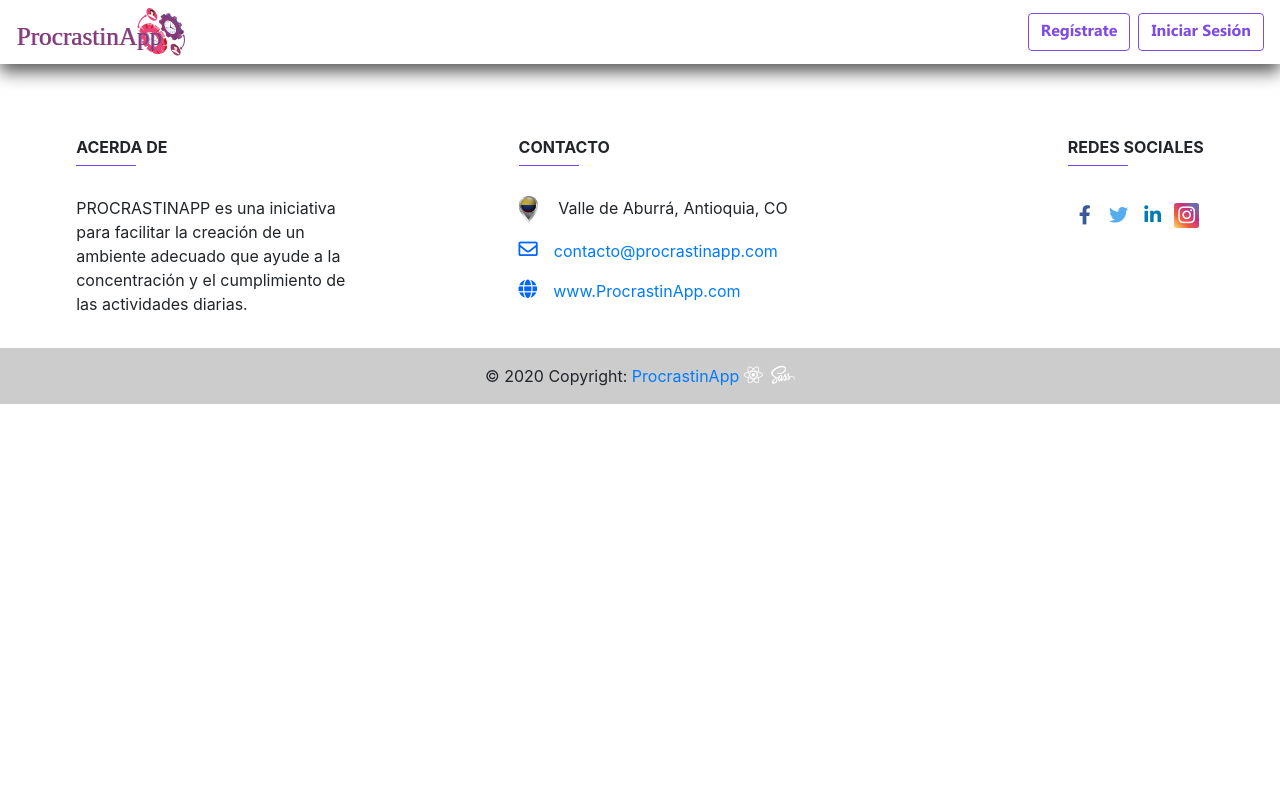
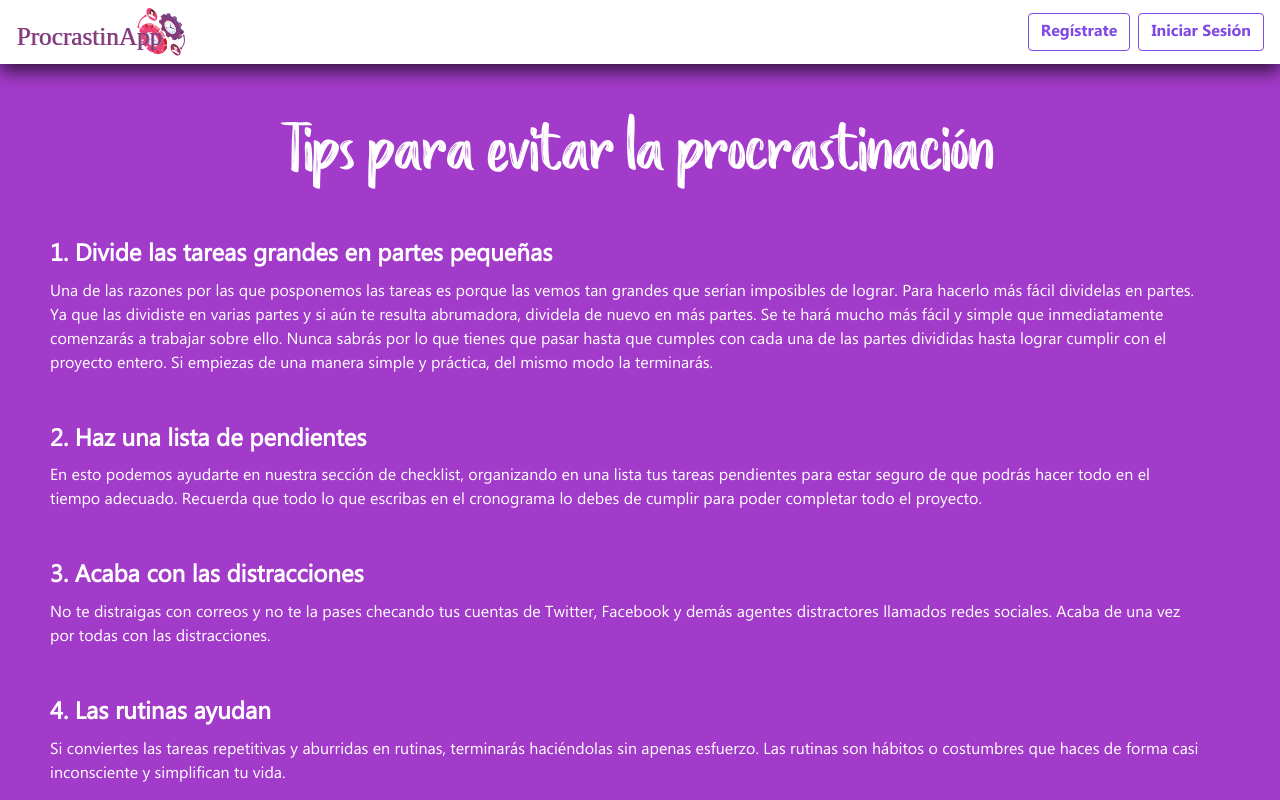
Before and after one commit to mhsantosp/ProcrastinApp, a React (Create React App) app: page /MasInformacion in a window 1280 px wide. Shown: the top 800 px of the page. Built offline with nearby package versions, Linux system fonts and the light colour scheme.

Commit message:
Sección información actualizada

```diff
--- a/src/App.js
+++ b/src/App.js
@@ -14,6 +14,7 @@
 import SectionTecPomodoro from "./components/contents/sectionTecPomodoro/SectionTecPomodoro";
 import SectionMusic from "./components/contents/sectionMusic/SectionMusic";
 import SectionPodcasts from "./components/contents/sectionPodcasts/SectionPodcasts";
+import SectionMoreInfo from "./components/contents/sectionMoreInfo/SectionMoreInfo";
 
 export default class Layout extends Component {
   render() {
@@ -33,6 +34,7 @@
               <Route exact path="/TecnicaPomodoro" component={SectionTecPomodoro} />
               <Route exact path="/Musica" component={SectionMusic} />
               <Route exact path="/Podcasts" component={SectionPodcasts} />
+              <Route exact path="/MasInformacion" component={SectionMoreInfo} />
             </Switch>
           </main>
           <Footer />
--- a/src/components/contents/sass/sectionChecklist.scss
+++ b/src/components/contents/sass/sectionChecklist.scss
@@ -86,8 +86,8 @@
 }
 
 .checklistCharacter {
-  // margin-top: 50px;
-  // margin-left: 225px;
+  margin-left: 215px;
+  margin-top: 30px;
   width: 200px;
   height: 500px;
 }
--- /dev/null
+++ b/src/components/contents/sass/sectionMoreInfo.scss
@@ -0,0 +1,25 @@
+.sectionMoreInfo{
+    background-color: $sombras;
+    .titleMoreInfo{
+        color: white;
+        font-family: LoveStory;
+        font-size: 4em;
+        text-align: center;
+        margin-top: 50px;
+    }
+    .tipTitle{
+        font-family: MicrosoftTL;
+        font-weight: bold;
+        color: white;
+        font-size: 1.5em;
+        margin: 50px 50px 0px 50px;
+    }
+    .tipInfo{
+        color: white;
+        font-size: 1em;
+        text-align: left;
+        width: 90%;
+        font-family: MicrosoftTL;
+        margin: 10px 50px;
+    }
+}
--- a/src/components/contents/sass/styles.scss
+++ b/src/components/contents/sass/styles.scss
@@ -6,6 +6,7 @@
 @import "./welcomeView.scss";
 @import "./sectionChecklist.scss";
 @import "./secTecPomodoro.scss";
+@import "./sectionMoreInfo.scss";
 
 @import url("https://fonts.googleapis.com/css2?family=Noto+Sans+KR:wght@100&display=swap");
 
--- a/src/components/contents/section-1/WelcomeView.jsx
+++ b/src/components/contents/section-1/WelcomeView.jsx
@@ -24,7 +24,10 @@
                         </div>
                         <div className="col">
                             <p className="p-WV text-center">Te damos información sobre la procrastinación</p>
-                            <button className="mt-3 button-WV">Más Información</button>
+                            <Link to="/MasInformacion">
+                                <button className="mt-3 button-WV">Más Información</button>
+                            </Link>
+
                         </div>
 
                     </div>
--- a/src/components/contents/sectionChecklist/ButtonNewTask.jsx
+++ b/src/components/contents/sectionChecklist/ButtonNewTask.jsx
@@ -5,7 +5,10 @@
 
 export default function ButtonsChecklist() {
 
-  const db = 'https://api-fake-procrastin-app.vercel.app/users'
+  const db = `https://api-fake-procrastin-app.vercel.app/users`
+
+  let keys = Object.entries(db).length;
+  console.log('Keys', keys)
 
   const [isModalNewOpen, setIsModalNewOpen] = useState(false)
 
@@ -53,7 +56,7 @@
               className="btn-close col"
               data-bs-dismiss="modal"
               aria-label="Close"
-              onClick={() => setIsModalNewOpen(false)}>X</button>
+              onClick={() => setIsModalNewOpen(false)}></button>
           </div>
         </ModalHeader>
         <ModalBody>
--- a/src/components/contents/sectionChecklist/ButtonsEditDelete.jsx
+++ b/src/components/contents/sectionChecklist/ButtonsEditDelete.jsx
@@ -41,7 +41,7 @@
               className="btn-close col"
               data-bs-dismiss="modal"
               aria-label="Close"
-              onClick={() => setIsModalDeleteOpen(false)}>X</button>
+              onClick={() => setIsModalDeleteOpen(false)}></button>
           </div>
         </ModalHeader>
         <ModalBody>
@@ -68,7 +68,7 @@
               className="btn-close col"
               data-bs-dismiss="modal"
               aria-label="Close"
-              onClick={() => setIsModalEditOpen(false)}>X</button>
+              onClick={() => setIsModalEditOpen(false)}></button>
           </div>
         </ModalHeader>
         <ModalBody>
--- /dev/null
+++ b/src/components/contents/sectionMoreInfo/SectionMoreInfo.jsx
@@ -0,0 +1,31 @@
+import React from 'react';
+
+
+export default function SectionMoreInfo() {
+    return (
+        <section className="sectionMoreInfo">
+            <h1 className="titleMoreInfo">Tips para evitar la procrastinación</h1>
+
+            <h3 className="tipTitle">1.	Divide las tareas grandes en partes pequeñas</h3>
+            <p className="tipInfo">Una de las razones por las que posponemos las tareas es porque las vemos tan grandes que serían imposibles de lograr. Para hacerlo más fácil dividelas en partes. Ya que las dividiste en varias partes y si aún te resulta abrumadora, dividela de nuevo en más partes. Se te hará mucho más fácil y simple que inmediatamente comenzarás a trabajar sobre ello. Nunca sabrás por lo que tienes que pasar hasta que cumples con cada una de las partes divididas hasta lograr cumplir con el proyecto entero. Si empiezas de una manera simple y práctica, del mismo modo la terminarás.</p>
+
+            <h3 className="tipTitle">2. Haz una lista de pendientes</h3>
+            <p className="tipInfo">En esto podemos ayudarte en nuestra sección de checklist, organizando en una lista tus tareas pendientes para estar seguro de que podrás hacer todo en el tiempo adecuado. Recuerda que todo lo que escribas en el cronograma lo debes de cumplir para poder completar todo el proyecto.</p>
+
+            <h3 className="tipTitle">3. Acaba con las distracciones</h3>
+            <p className="tipInfo">No te distraigas con correos y no te la pases checando tus cuentas de Twitter, Facebook y demás agentes distractores llamados redes sociales. Acaba de una vez por todas con las distracciones.</p>
+
+            <h3 className="tipTitle">4. Las rutinas ayudan</h3>
+            <p className="tipInfo">Si conviertes las tareas repetitivas y aburridas en rutinas, terminarás haciéndolas sin apenas esfuerzo. Las rutinas son hábitos o costumbres que haces de forma casi inconsciente y simplifican tu vida.</p>
+
+            <h3 className="tipTitle">5. Gesiona tu energia, no tu tiempo</h3>
+            <p className="tipInfo">Es importante que trabajes en tus mejores momentos. Si estás agotado o de mal humor, tus probabilidades de procrastinar aumentan considerablemente. Para tener una mejor actitud, descansa lo suficiente, controla tu nutrición y haz ejercicio.</p>
+
+            <h3 className="tipTitle">6. Establece una recompensa para cuando termines esa tarea que se resiste</h3>
+            <p className="tipInfo">Motívate pensando en lo que harás después de hacerla, algo que realmente te apetezca, te relaje y no suponga ningún esfuerzo. Define tus propios incentivos.</p>
+
+
+        </section>
+    )
+
+}
```
